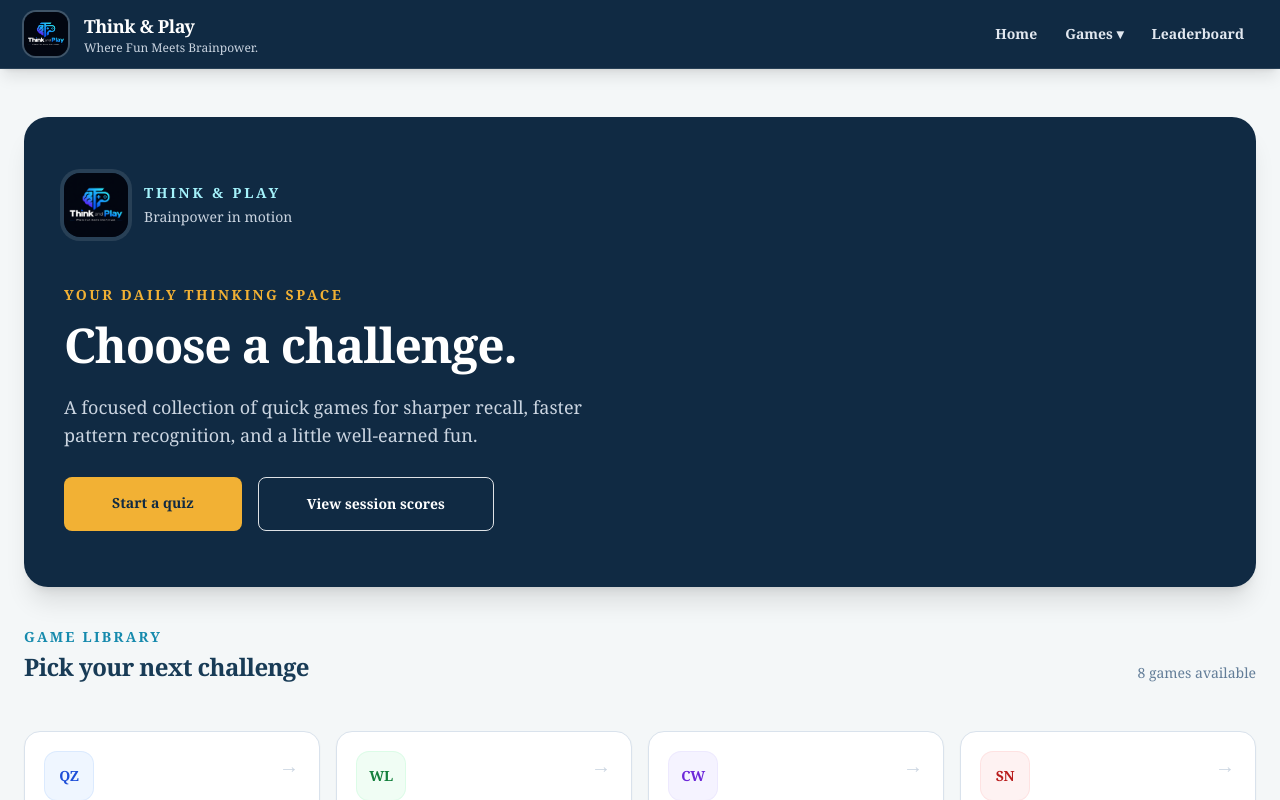
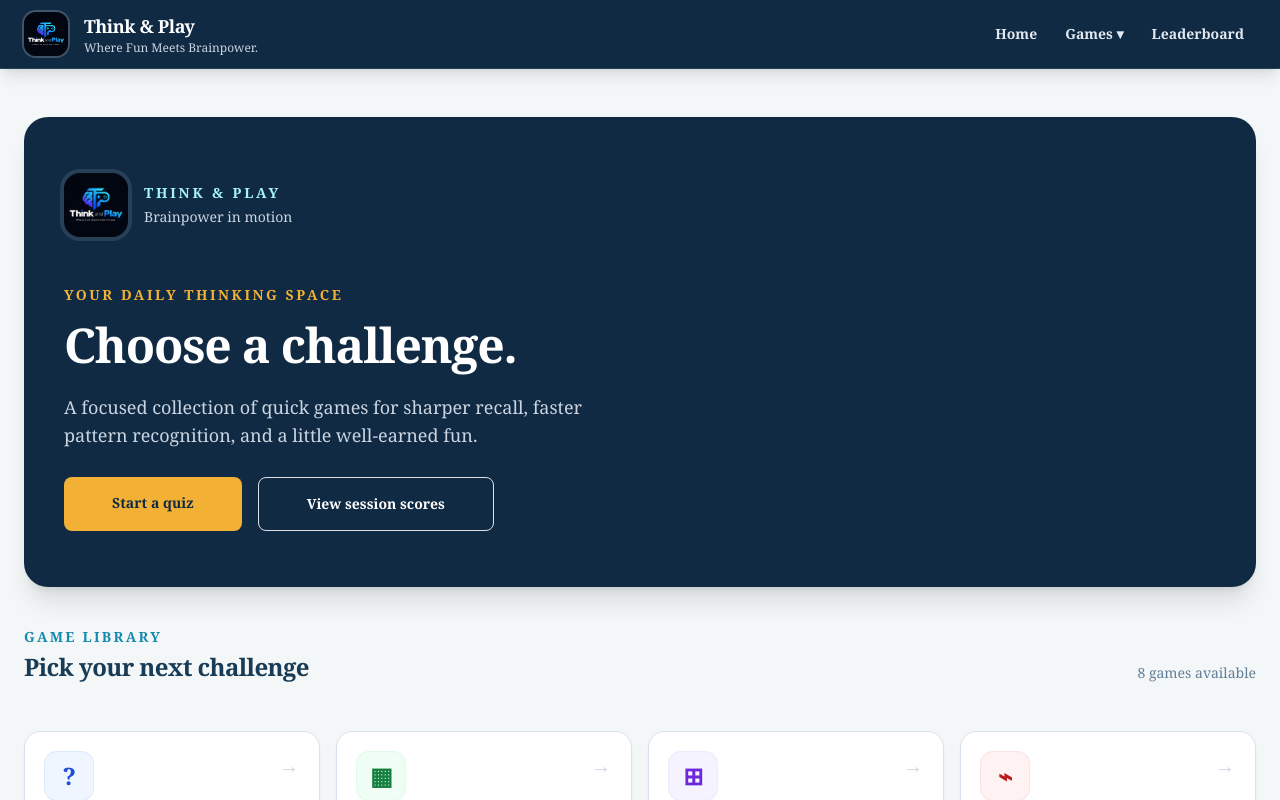
Before and after one commit to Ibtihash/quiz-game, a React (Vite) app in the folder client/: page / in a window 1280 px wide. Shown: the top 800 px of the page. Built offline with nearby package versions, Linux system fonts and the light colour scheme.

Commit message:
Use game symbols in challenge cards

```diff
--- a/client/src/pages/HomePage.jsx
+++ b/client/src/pages/HomePage.jsx
@@ -2,14 +2,14 @@ import React from "react";
 import { Link } from "react-router-dom";
 
 const games = [
-  { to: "/quiz", icon: "QZ", title: "Take a Quiz", text: "Test your knowledge across fresh questions.", tone: "blue" },
-  { to: "/wordle", icon: "WL", title: "Play Wordle", text: "Find the five-letter word in six tries.", tone: "green" },
-  { to: "/crossword", icon: "CW", title: "Crossword Puzzle", text: "Fill the grid before the timer runs out.", tone: "violet" },
-  { to: "/snake-game", icon: "SN", title: "Play Snake", text: "Guide the snake, collect fruit, beat your run.", tone: "red" },
-  { to: "/hangman", icon: "HM", title: "Play Hangman", text: "Reveal the word before your guesses run out.", tone: "amber" },
-  { to: "/scramble", icon: "SC", title: "Play Scramble", text: "Unscramble the word as quickly as you can.", tone: "orange" },
-  { to: "/2048", icon: "2048", title: "Play 2048", text: "Merge matching tiles and reach 2048.", tone: "cyan" },
-  { to: "/riddles", icon: "RD", title: "Play Riddles", text: "Solve clever puzzles and build a streak.", tone: "yellow" },
+  { to: "/quiz", icon: "?", title: "Take a Quiz", text: "Test your knowledge across fresh questions.", tone: "blue" },
+  { to: "/wordle", icon: "▦", title: "Play Wordle", text: "Find the five-letter word in six tries.", tone: "green" },
+  { to: "/crossword", icon: "⊞", title: "Crossword Puzzle", text: "Fill the grid before the timer runs out.", tone: "violet" },
+  { to: "/snake-game", icon: "⌁", title: "Play Snake", text: "Guide the snake, collect fruit, beat your run.", tone: "red" },
+  { to: "/hangman", icon: "♙", title: "Play Hangman", text: "Reveal the word before your guesses run out.", tone: "amber" },
+  { to: "/scramble", icon: "↔", title: "Play Scramble", text: "Unscramble the word as quickly as you can.", tone: "orange" },
+  { to: "/2048", icon: "▦", title: "Play 2048", text: "Merge matching tiles and reach 2048.", tone: "cyan" },
+  { to: "/riddles", icon: "?", title: "Play Riddles", text: "Solve clever puzzles and build a streak.", tone: "yellow" },
 ];
 
 const toneClasses = {
@@ -67,7 +67,7 @@ export default function HomePage() {
           {games.map((game) => (
             <Link key={game.to} to={game.to} className="game-tile group">
               <div className="flex items-start justify-between gap-4">
-                <span className={`grid h-12 w-12 place-items-center rounded-xl text-sm font-extrabold tracking-tight ring-1 transition group-hover:scale-105 ${game.icon === "2048" ? "text-[0.65rem]" : ""} ${toneClasses[game.tone]}`}>
+                <span className={`game-icon grid h-12 w-12 place-items-center rounded-xl text-2xl font-bold tracking-tight ring-1 transition group-hover:scale-105 ${toneClasses[game.tone]}`}>
                   {game.icon}
                 </span>
                 <span className="text-xl text-slate-300 transition group-hover:translate-x-1 group-hover:text-[var(--accent-green)]">→</span>
--- a/client/src/styles.css
+++ b/client/src/styles.css
@@ -137,6 +137,10 @@
   @apply grid h-10 w-10 place-items-center rounded-lg bg-[var(--accent-soft)] text-xs font-extrabold tracking-widest text-[var(--accent-green)];
 }
 
+.game-icon {
+  font-family: Georgia, "Times New Roman", serif;
+}
+
 .snake-board > div {
   width: min(4.5vw, 20px) !important;
   height: min(4.5vw, 20px) !important;
```
